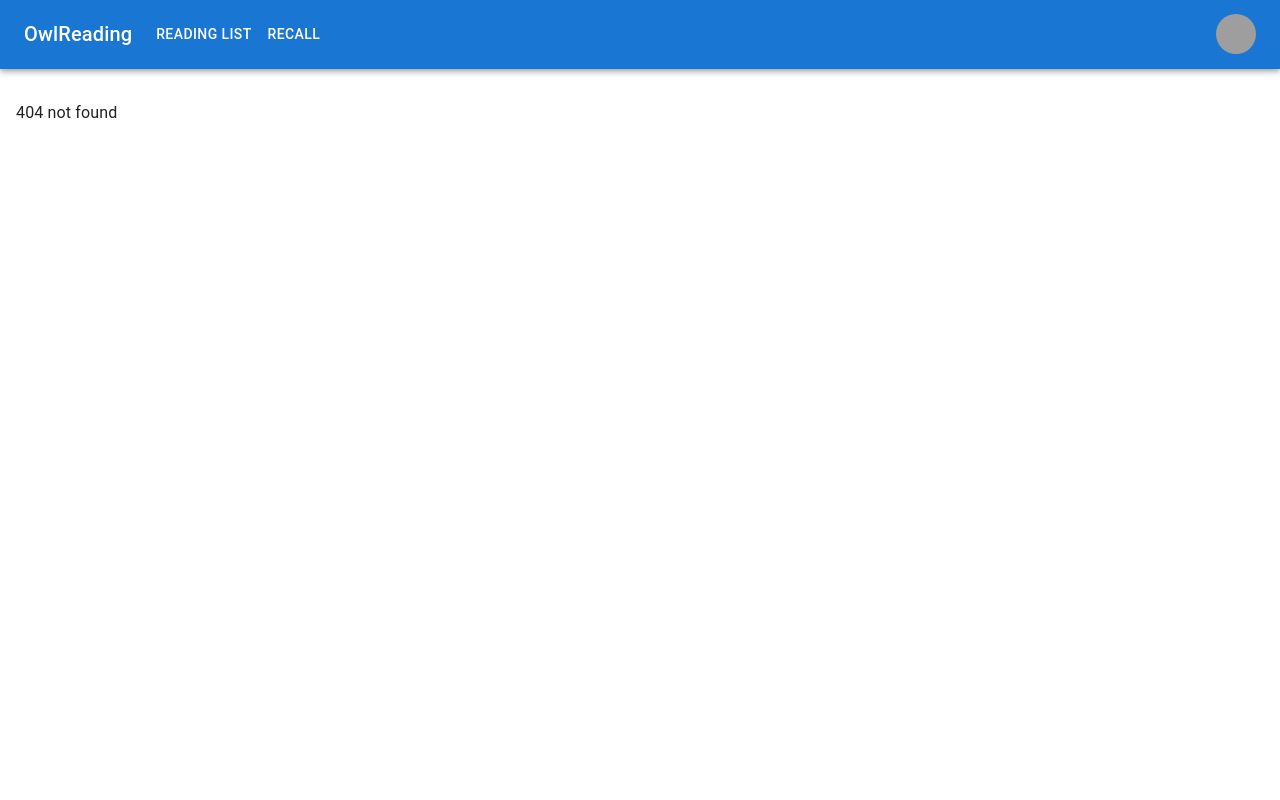
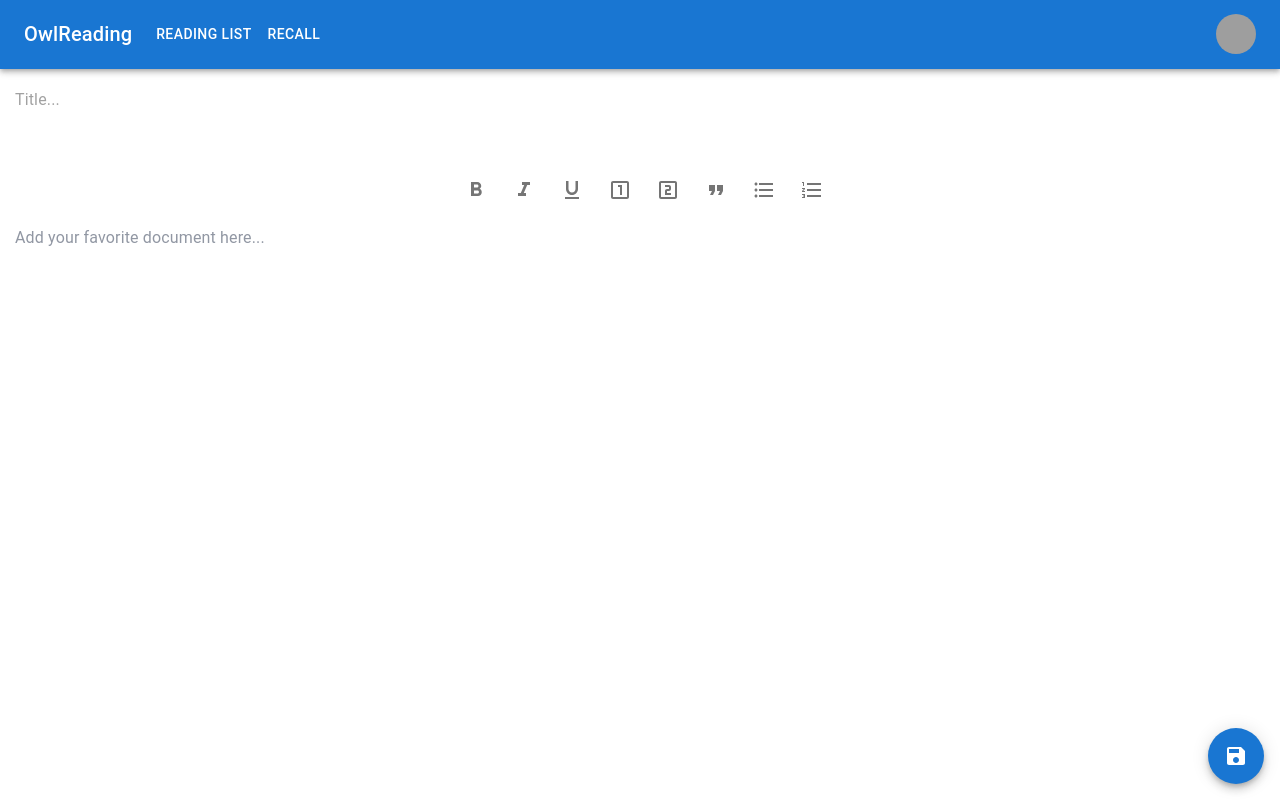
Before and after one commit to phut-tran/owl-reading, a React (Create React App) app: page /reading/new in a window 1280 px wide. Before the commit this address had no page. Built offline with nearby package versions, Linux system fonts and the light colour scheme; grey boxes are pictures that could not be loaded.

Commit message:
add new document route

```diff
--- a/src/App.js
+++ b/src/App.js
@@ -3,6 +3,7 @@ import ResponsiveAppBar from './common/navbar'
 import { Routes, Route } from 'react-router-dom'
 import ReadingList from './routes/reading-list'
 import Recall from './routes/recall'
+import NewDoc from './routes/new-doc'
 
 function App() {
   return (
@@ -11,6 +12,7 @@ function App() {
       <Routes>
         <Route path='reading-list' element={<ReadingList />} />
         <Route path='recall' element={<Recall />} />
+        <Route path='reading/new' element={<NewDoc />} />
         <Route
           path='*'
           element={
--- /dev/null
+++ b/src/routes/new-doc.js
@@ -0,0 +1,119 @@
+import { useRef } from 'react'
+import Box from '@mui/material/Box'
+import InputBase from '@mui/material/InputBase'
+import { useState } from 'react'
+import { Editor, EditorState, RichUtils, convertToRaw } from 'draft-js'
+import 'draft-js/dist/Draft.css'
+import StyleControls from '../common/style-controls'
+import Fab from '@mui/material/Fab'
+import SaveIcon from '@mui/icons-material/Save'
+import { db } from '../modals/db'
+
+function NewDocument(props) {
+  const editor = useRef(null)
+  const [title, setTitle] = useState('')
+
+  const handleTitleChange = (event) => {
+    setTitle(event.target.value)
+  }
+
+  const [editorState, setEditorState] = useState(
+    () => EditorState.createEmpty(),
+  )
+
+  const handleKeyCommand = (command, editorState) => {
+    const newState = RichUtils.handleKeyCommand(editorState, command)
+
+    if (newState) {
+      setEditorState(newState)
+      return 'handled'
+    }
+    return 'not-handled'
+  }
+
+  const toggleBlockInlineType = (style) => {
+    const isInlineStyle = style === 'BOLD'
+      || style === 'ITALIC'
+      || style === 'UNDERLINE'
+      || style === 'CODE'
+
+    if (isInlineStyle) {
+      setEditorState(RichUtils.toggleInlineStyle(editorState, style))
+    } else {
+      setEditorState(RichUtils.toggleBlockType(editorState, style))
+    }
+  }
+
+  async function saveDocument() {
+    try {
+      const plainText = editorState.getCurrentContent().getPlainText()
+      const rowContent = convertToRaw(editorState.getCurrentContent())
+      const contentId = await db.docsContent.add({ content: rowContent })
+
+      await db.docsMetaData.add({
+        title,
+        isComplete: false,
+        created: new Date(),
+        docsContentId: contentId,
+        contentPreview: extractString(plainText, 30),
+      })
+    } catch (e) {
+      console.log(e)
+    }
+  }
+
+  return (
+    <Box>
+      <InputBase
+        fullWidth
+        value={title}
+        placeholder='Title...'
+        inputProps={{ 'aria-label': 'Title' }}
+        id='title'
+        label='Title'
+        sx={{ padding: '15px' }}
+        onChange={handleTitleChange}
+      />
+      <Box
+        sx={{ padding: '15px' }}>
+
+        <StyleControls
+          onToggle={toggleBlockInlineType}
+          editorState={editorState} />
+
+        <Box sx={{
+          cursor: 'text',
+          minHeight: '20rem'
+        }}>
+          <Editor
+            handleKeyCommand={handleKeyCommand}
+            placeholder='Add your favorite document here...'
+            editorState={editorState}
+            onChange={setEditorState}
+            ref={editor} />
+        </Box>
+      </Box>
+      <Fab sx={{
+        position: 'fixed',
+        bottom: '16px',
+        right: '16px',
+      }}
+        onClick={saveDocument}
+        color='primary'
+        aria-label='save document'>
+        <SaveIcon />
+      </Fab>
+    </Box>
+  )
+}
+
+function extractString(string, numOfWords) {
+  const words = string.split(' ')
+  if (words.length > numOfWords) {
+    return words.slice(0, numOfWords).join(' ')
+  } else {
+    return string
+  }
+}
+
+export default NewDocument
```
Also changed, not shown: 2 other files (tests, documents, lock files or other folders).
